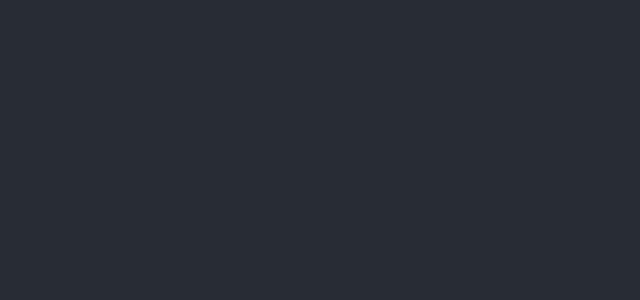
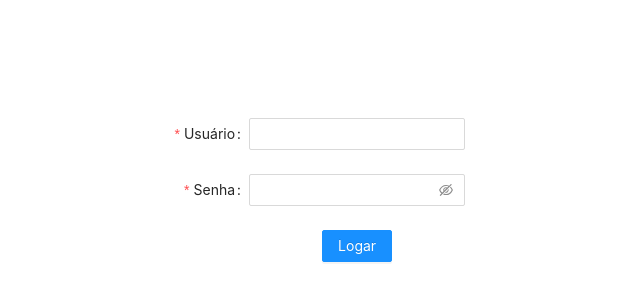
Before and after one commit to brunnolorran/user-registration-with-api-, a React (Create React App) app: page / in a window 1280 px wide. Shown: the part 198-498 px from the top of the page, without its empty margins (337-977 px from the left). Built offline with nearby package versions, Linux system fonts and the light colour scheme.

Commit message:
created component Login with antd

```diff
--- a/src/App.css
+++ b/src/App.css
@@ -1,6 +1,6 @@
 .App {
   text-align: center;
-  background-color: #282c34;
+  background-color: white;
   min-height: 100vh;
   display: flex;
   flex-direction: column;
--- a/src/App.js
+++ b/src/App.js
@@ -1,7 +1,13 @@
 import "./App.css";
 
+import Login from "./pages/login";
+
 const App = () => {
-  return <div className="App"></div>;
+  return (
+    <div className="App">
+      <Login />
+    </div>
+  );
 };
 
 export default App;
--- a/src/pages/login.jsx
+++ b/src/pages/login.jsx
@@ -1,5 +1,71 @@
+import { Form, Input, Button } from "antd";
+
+const layout = {
+  labelCol: {
+    span: 8,
+  },
+  wrapperCol: {
+    span: 16,
+  },
+};
+const tailLayout = {
+  wrapperCol: {
+    offset: 8,
+    span: 16,
+  },
+};
+
 const Login = () => {
-  return;
+  const onFinish = (values) => {
+    console.log("Success:", values);
+  };
+
+  const onFinishFailed = (errorInfo) => {
+    console.log("Failed:", errorInfo);
+  };
+  return (
+    <Form
+      {...layout}
+      name="basic"
+      initialValues={{
+        remember: true,
+      }}
+      onFinish={onFinish}
+      onFinishFailed={onFinishFailed}
+    >
+      <Form.Item
+        label="Usuário"
+        name="username"
+        rules={[
+          {
+            required: true,
+            message: "Porfavor preencha o seu usuário!",
+          },
+        ]}
+      >
+        <Input />
+      </Form.Item>
+
+      <Form.Item
+        label="Senha"
+        name="password"
+        rules={[
+          {
+            required: true,
+            message: "Porfavor preencha a sua senha!",
+          },
+        ]}
+      >
+        <Input.Password />
+      </Form.Item>
+
+      <Form.Item {...tailLayout}>
+        <Button type="primary" htmlType="submit">
+          Logar
+        </Button>
+      </Form.Item>
+    </Form>
+  );
 };
 
 export default Login;
```
